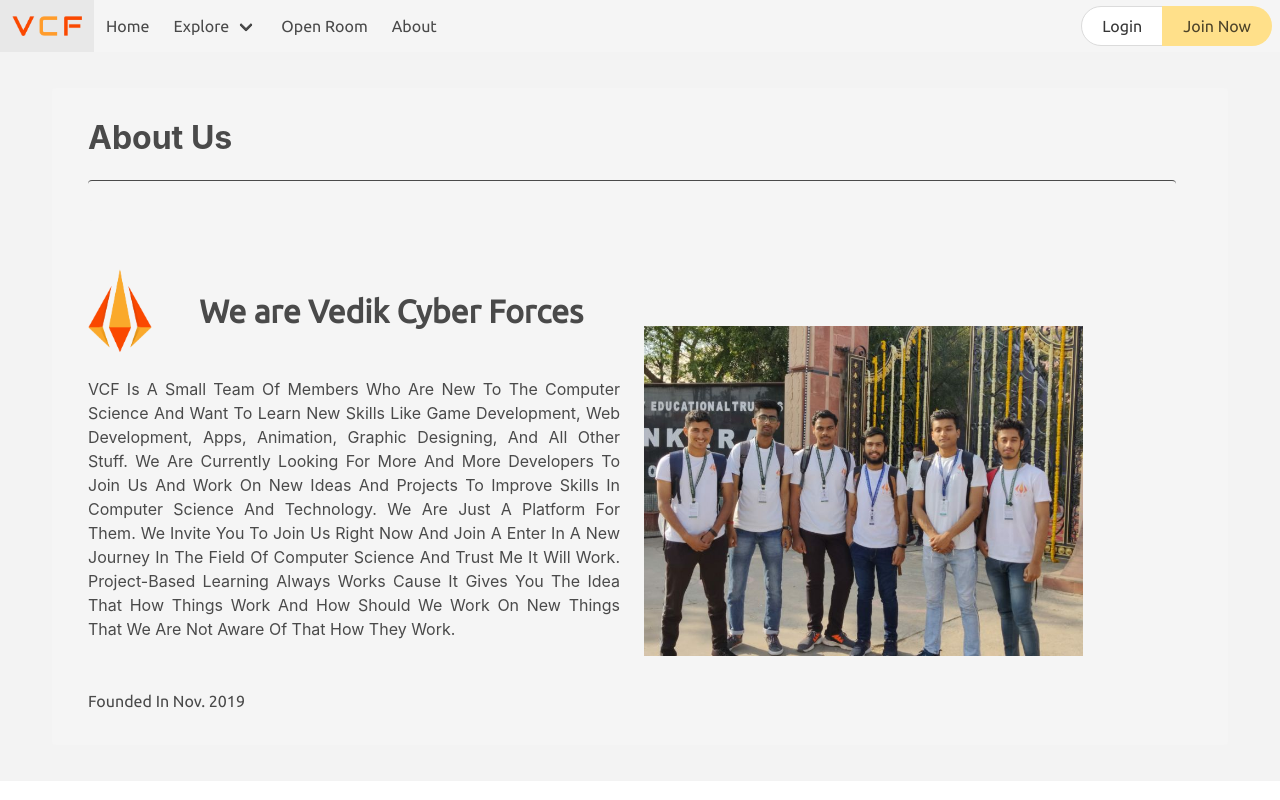
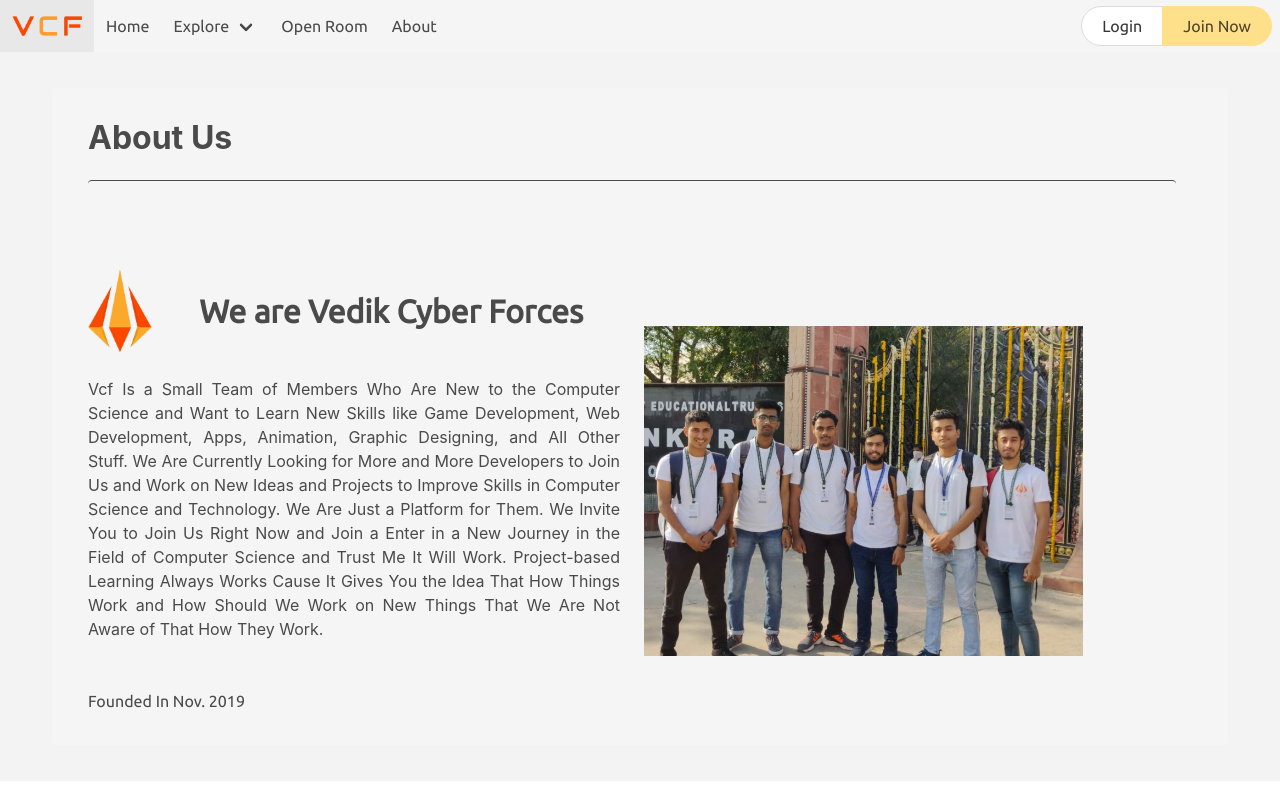
Before and after one commit to vedikcyberforces/VedikSite, an Angular app: page /about in a window 1280 px wide. Shown: the top 800 px of the page. Built offline with nearby package versions, Linux system fonts and the light colour scheme.

Commit message:
About Text Change

```diff
--- a/src/app/components/about/about.component.html
+++ b/src/app/components/about/about.component.html
@@ -22,14 +22,13 @@
               </div>
             </div>
             <p class="content is-family-sans-serif is-size-6 is-size-7-mobile py-5 has-text-justified">
-              VCF Is A Small Team Of Members Who Are New To The Computer Science And Want To Learn New
-              Skills Like Game Development, Web Development, Apps, Animation, Graphic Designing, And All
-              Other Stuff. We Are Currently Looking For More And More Developers To Join Us And Work On
-              New Ideas And Projects To Improve Skills In Computer Science And Technology. We Are
-              Just A Platform For Them. We Invite You To Join Us Right Now And Join A Enter In A New Journey In The
-              Field Of Computer Science And Trust Me It Will Work. Project-Based Learning Always Works
-              Cause It Gives You The Idea That How Things Work And How Should We Work On New Things That
-              We Are Not Aware Of That How They Work.
+              Vcf Is a Small Team of Members Who Are New to the Computer Science and Want to Learn New Skills like Game
+              Development, Web Development, Apps, Animation, Graphic Designing, and All Other Stuff. We Are Currently
+              Looking for More and More Developers to Join Us and Work on New Ideas and Projects to Improve Skills in
+              Computer Science and Technology. We Are Just a Platform for Them. We Invite You to Join Us Right Now and
+              Join a Enter in a New Journey in the Field of Computer Science and Trust Me It Will Work. Project-based
+              Learning Always Works Cause It Gives You the Idea That How Things Work and How Should We Work on New
+              Things That We Are Not Aware of That How They Work.
             </p>
             <p>Founded In Nov. 2019</p>
           </div>
```
